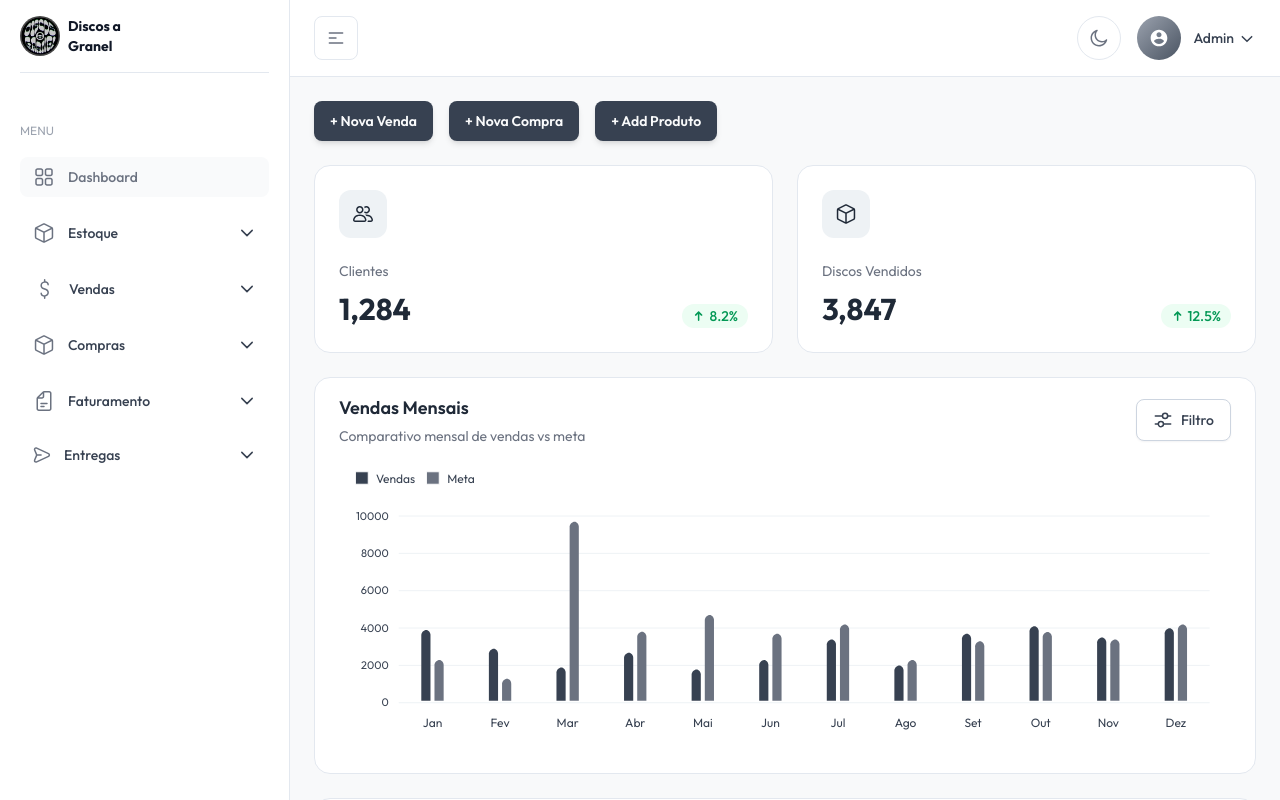
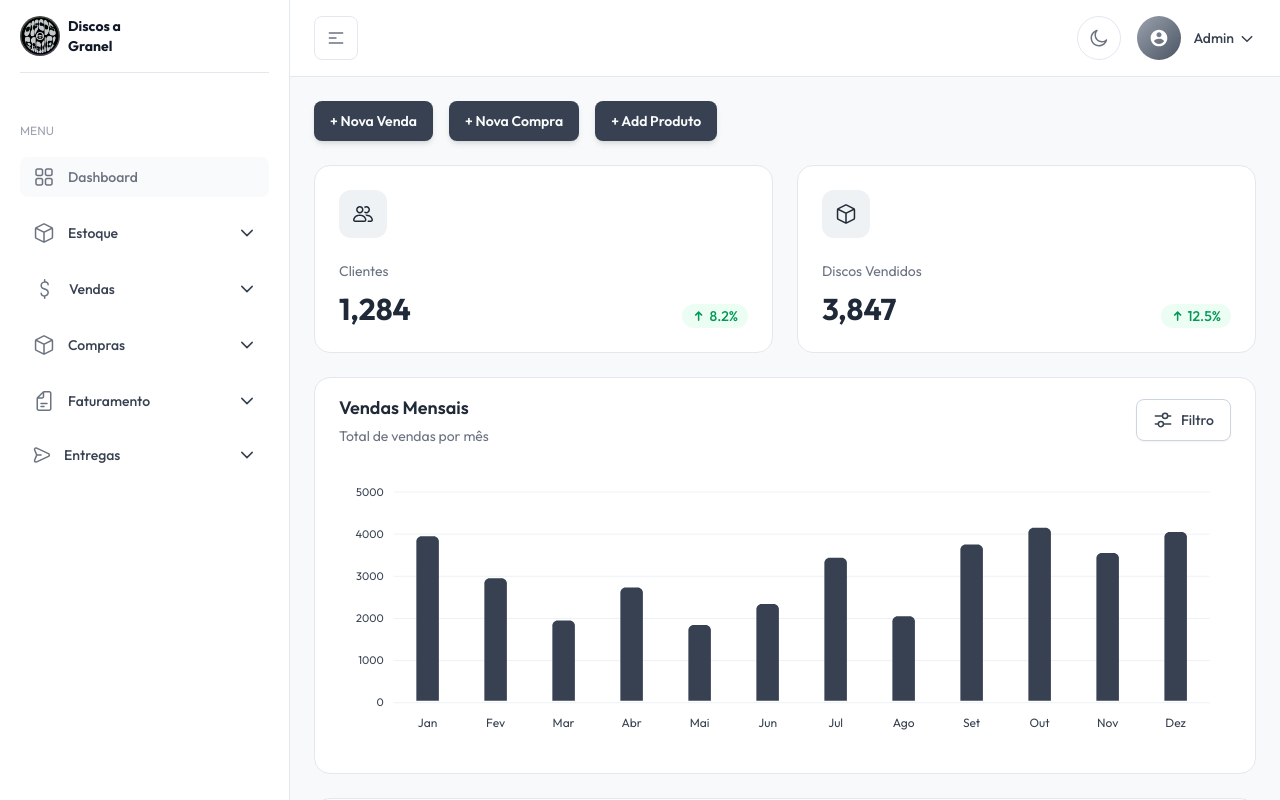
Before and after one commit to ec-univesp/admin-loja-disco, a Next.js app: page / in a window 1280 px wide. Shown: the top 800 px of the page. Built offline with nearby package versions, Linux system fonts and the light colour scheme.

Commit message:
fix(dashboard): remove serie Meta do grafico de Vendas Mensais

```diff
--- a/src/components/ecommerce/VendasMensaisChart.tsx
+++ b/src/components/ecommerce/VendasMensaisChart.tsx
@@ -8,7 +8,7 @@ const ReactApexChart = dynamic(() => import('react-apexcharts'), {
 
 export default function VendasMensaisChart() {
   const options: ApexOptions = {
-    colors: ['#374151', '#6b7280'],
+    colors: ['#374151'],
     chart: {
       fontFamily: 'Outfit, sans-serif',
       type: 'bar',
@@ -90,10 +90,6 @@ export default function VendasMensaisChart() {
       name: 'Vendas',
       data: [4000, 3000, 2000, 2780, 1890, 2390, 3490, 2100, 3800, 4200, 3600, 4100],
     },
-    {
-      name: 'Meta',
-      data: [2400, 1398, 9800, 3908, 4800, 3800, 4300, 2400, 3400, 3900, 3500, 4300],
-    },
   ];
 
   return (
@@ -102,7 +98,7 @@ export default function VendasMensaisChart() {
         <div>
           <h3 className="text-lg font-semibold text-gray-800 dark:text-white/90">Vendas Mensais</h3>
           <p className="mt-1 text-sm text-gray-500 dark:text-gray-400">
-            Comparativo mensal de vendas vs meta
+            Total de vendas por mês
           </p>
         </div>
 
```
